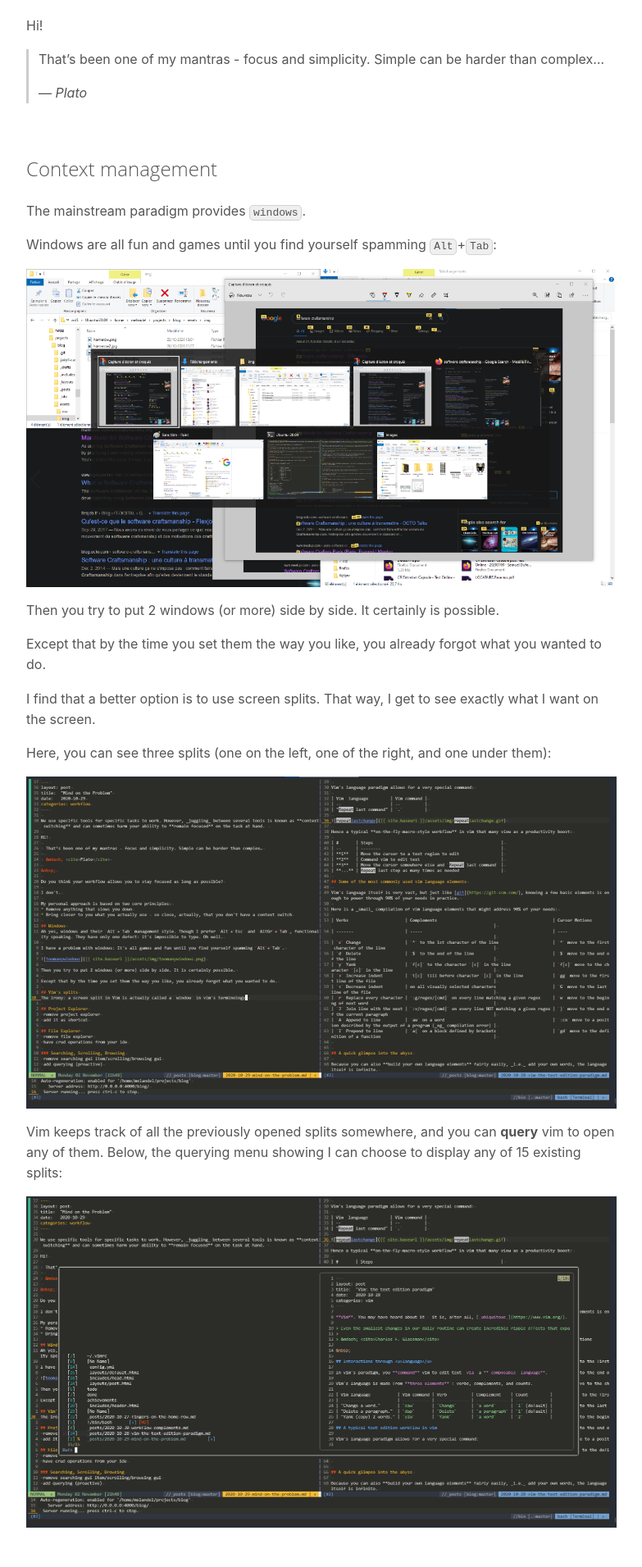
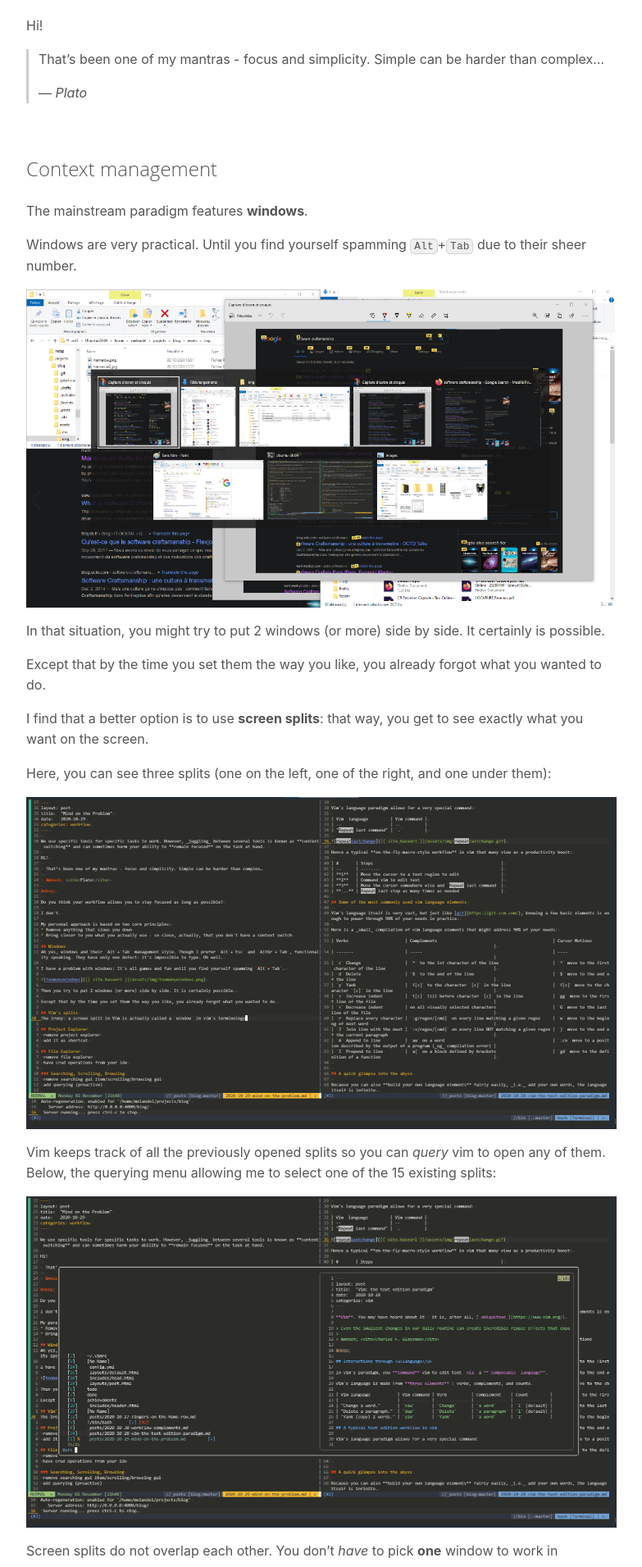
Before and after one commit to Melandel/blog, a Jekyll site: the page built from _posts/2020-11-02-mind-on-the-problem.md, in a window 1280 px wide. Shown: the part 540-2451 px from the top of the page at 82% size, without its empty margins (248-1031 px from the left). Built offline with Jekyll 4.4.1, drawn with Linux system fonts in a browser that asks for light colours; some of the changed text lies outside the part shown.

Commit message:
minor reworks

```diff
--- a/_posts/2020-11-02-mind-on-the-problem.md
+++ b/_posts/2020-11-02-mind-on-the-problem.md
@@ -17,67 +17,75 @@ Hi!
 
 
 ## Context management
-The mainstream paradigm provides `windows`.
+The mainstream paradigm features **windows**.
 
-Windows are all fun and games until you find yourself spamming `Alt`+`Tab`:
+Windows are very practical. Until you find yourself spamming `Alt`+`Tab` due to their sheer number.
 
-![toomanywindows]({{ site.baseurl }}/assets/img/toomanywindows.png)
+[![toomanywindows]({{ site.baseurl }}/assets/img/toomanywindows.png)]({{ site.baseurl }}/assets/img/toomanywindows.png)
 
-Then you try to put 2 windows (or more) side by side. It certainly is possible.
+In that situation, you might try to put 2 windows (or more) side by side. It certainly is possible.
 
 Except that by the time you set them the way you like, you already forgot what you wanted to do.
 
-I find that a better option is to use screen splits. That way, I get to see exactly what I want on the screen.
+I find that a better option is to use **screen splits**: that way, you get to see exactly what you want on the screen.
 
 Here, you can see three splits (one on the left, one of the right, and one under them):
 
-![vimsplits]({{ site.baseurl }}/assets/img/vimsplits.png)
+[![vimsplits]({{ site.baseurl }}/assets/img/vimsplits.png)]({{ site.baseurl }}/assets/img/vimsplits.png)
 
-Vim keeps track of all the previously opened splits somewhere, and you can **query** vim to open any of them. Below, the querying menu showing I can choose to display any of 15 existing splits:
+Vim keeps track of all the previously opened splits so you can _query_ vim to open any of them. Below, the querying menu allowing me to select one of the 15 existing splits:
 
-![vimbuffers]({{ site.baseurl }}/assets/img/vimbuffers.png)
+[![vimbuffers]({{ site.baseurl }}/assets/img/vimbuffers.png)]({{ site.baseurl }}/assets/img/vimbuffers.png)
+
+Screen splits do not overlap each other. You don't _have_ to pick **one** window to work in anymore.
+
+Instead, you have **control** over _how many_ splits you want to work with, as well as their _geometry_ on your screen.
+
+I personally like to have either 2 or 3 splits open at the same time, but other tastes exist:
+
+[![vimsplits](https://i.redd.it/irzw1bqj34h51.png)](https://i.redd.it/irzw1bqj34h51.png)
 
 &nbsp;
 
 ## Project structure visualization
-The mainstream paradigm provides `Project Explorers`.
+The mainstream paradigm features **Project Explorers**.
 
-![projectexplorer]({{ site.baseurl }}/assets/img/projectexplorer.png)
+[![projectexplorer]({{ site.baseurl }}/assets/img/projectexplorer.png)]({{ site.baseurl }}/assets/img/projectexplorer.png)
 
 I'm going to quote [u/romainl](https://www.reddit.com/r/vim/comments/cnh3ut/what_is_your_vim_workflow/ewaje2d?utm_source=share&utm_medium=web2x&context=3) here:
 > I don't like to have information on the screen that I don't use: an always-on file explorer, for example, is only ever useful when you actually use it so it's just a waste of pixels most of the time [...]. All that is just noise.
 
-I like much more using the `tree` utility whenever I need it (right split):
+I like much more using the **tree** utility whenever I _need_ it (right split):
 
-![tree]({{ site.baseurl }}/assets/img/tree.png)
+[![tree]({{ site.baseurl }}/assets/img/tree.png)]({{ site.baseurl }}/assets/img/tree.png)
 
 &nbsp;
 
 ## Mouse & Graphical Interface
-The mainstream paradigm provides `searching`, `scrolling` and `browsing links after links`, amongst other things.
+The mainstream paradigm provides **searching**, **scrolling** and **browsing links after links after links**, amongst other things.
 
-![linkafterlink]({{ site.baseurl }}/assets/img/linkafterlink.gif)
+[![linkafterlink]({{ site.baseurl }}/assets/img/linkafterlink.gif)]({{ site.baseurl }}/assets/img/linkafterlink.gif)
 
 ### Keyboard & Muscle memory
-I prefer using my `Keyboard` and build a `Muscle memory` so that I am proactive rather than guided by the GUI. Here, I **query** the same files instead of _browsing_ to them:
+I prefer using my **keyboard** and build **muscle memory** because I feel more proactive, rather than merely guided by the GUI. In the example below, I _query_ the same files as above instead of browsing:
 
-![fuzzybrowsing]({{ site.baseurl }}/assets/img/fuzzybrowsing.gif)
+[![fuzzybrowsing]({{ site.baseurl }}/assets/img/fuzzybrowsing.gif)]({{ site.baseurl }}/assets/img/fuzzybrowsing.gif)
 
 &nbsp;
 
-## The "Focus, and simplicity" paradigm: Minimizing Context Switching
+## "Focus, and simplicity"
 
 I follow three basic guidelines in order to maximize my focus on problem-solving:
 * Remove disruptive elements
 * Remove noise
-* Keep what I use as easily accessible as possible
+* Make what I use as easily accessible as possible
 
 Hence my **"Focus, and simplicity" paradigm**:
 
 > **Every action should be _instantly_ accessible, from the current context, from my fingers.**
 > **Graphical elements should appear on the screen _exclusively_ when I need them.**
 
-Ideally, this would mean that I would be fully functional with:
+Ideally, this would mean full functionality using:
 * **one** window - the one I'm writing source code from.
 * **one** input device - the keyboard.
 * **one** type of interaction - running commands.
--- a/assets/css/main.css
+++ b/assets/css/main.css
@@ -125,6 +125,19 @@ a {
 	border-radius: 0 0 0 4px;
 }
 
+#main details {
+	display: inline-block;
+	background: khaki;
+	padding: 8px;
+}
+#main details>summary {
+	font-weight:bold;
+	font-style:italic;
+}
+#main details>p {
+	font-weight:bold;
+}
+
 pre {
 	padding: 10px;
 }
```
Also changed, not shown: _posts/2020-10-27-fingers-on-the-home-row.md (+9 -7 lines), _posts/2020-10-28-vim-the-text-edition-paradigm.md (+41 -41 lines), _posts/2020-11-03-workflow-complements.md (+40 -30 lines), 1 other file.
